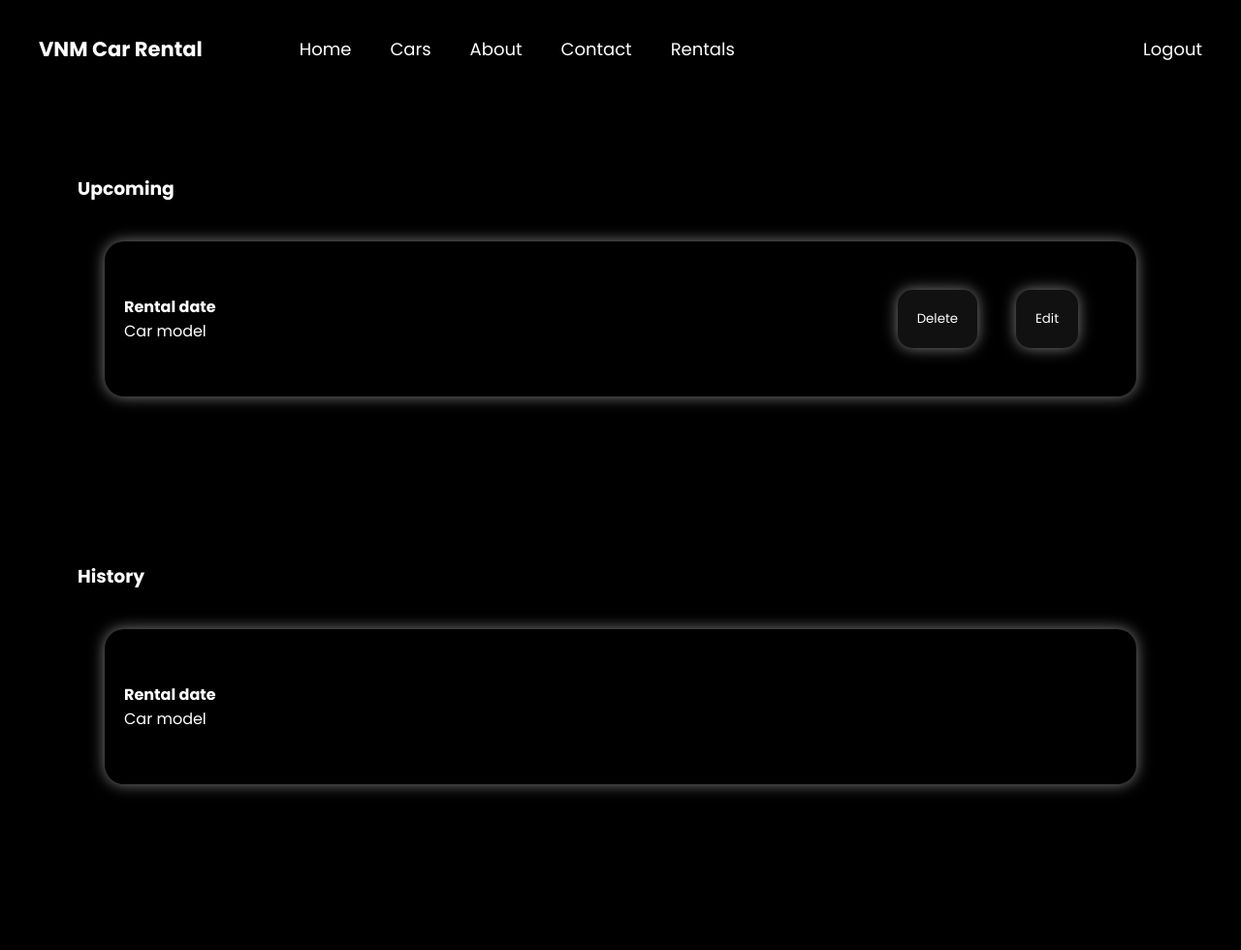
After one commit to Geromeeeeeee/vnm, a PHP site: page /vnm-system/html/rentals.html in a window 1280 px wide. The commit adds this page. Shown: the whole page at 97% size. Run offline with PHP 8.4, Linux system fonts and the light colour scheme.

Commit message:
hello gab wla aq masyado nagawa sorry

```diff
--- a/vnm-system/css/main.css
+++ b/vnm-system/css/main.css
@@ -68,7 +68,7 @@ main{
 }
 @media (min-width:600px) {
     nav{
-        font-size: var(--font-l);
+        font-size: var(--font-m);
         gap: var(--space-m);
         padding:0 var(--padding-l);
     }
@@ -76,7 +76,7 @@ main{
         margin-right: var(--space-l);
     }
     nav button:nth-child(6){
-        font-size:var(--font-l);
+        font-size:var(--font-m);
     }
     nav a{
         display: flex;
@@ -86,7 +86,7 @@ main{
         transition: 0.125s ease-in-out;
     }
     nav a:hover, nav button:hover, #logout button:hover{
-        scale: 1.125;
+        scale: 1.075;
     }
     #logout{
         font-size: var(--font-l);
@@ -132,4 +132,8 @@ main{
     section{
         min-height: 50vh;
     }
+    .car-details p{
+        font-size: var(--font-m);
+        margin-bottom: var(--space-l);
+    }
 }
--- /dev/null
+++ b/vnm-system/css/rent_form.css
@@ -0,0 +1,109 @@
+:root{
+    --font-color:white;
+    --padding-s:2.5vh;
+    --padding-l:5vh;
+    --font-fam:Poppins;
+    --font-s:12px;
+    --font-m:18px;
+    --font-l:24px;
+    --font-xl:30px;
+    --space-s:2.5vh;
+    --space-m:5vh;
+    --space-l:7.5vh;
+    --radius-s:15px;
+    --radius-m:20px;
+    --radius-l:25px;
+}
+*{
+    margin: 0;
+    padding: 0;
+    box-sizing: border-box;
+    font-family: var(--font-fam);
+}
+nav button:nth-child(7){
+        margin-left: auto;
+        width: fit-content;
+        height: fit-content;
+        background-color: transparent;
+        border: transparent;
+        font-size:var(--font-s);
+        transition: 0.125s ease-in-out;
+    }
+@media (min-width:600px){
+    nav button:nth-child(7){
+        font-size:var(--font-m);
+    }
+    main{
+        display: grid;
+        place-items: center;
+    }
+    #rent-details{
+        display: grid;
+        grid-template-columns: 50% 1fr;
+        grid-template-rows: 1fr;
+        background-color: rgba(50, 50, 50, 0.25);
+        backdrop-filter: blur(25px);
+        border: transparent;
+        box-shadow: 0px 0px 15px 0px rgba(255,255,255,0.5);
+        -webkit-box-shadow: 0px 0px 15px 0px rgba(255,255,255,0.5);
+        -moz-box-shadow: 0px 0px 15px 0px rgba(255,255,255,0.5);
+        width: 75vw;
+        height: 90vh;
+    }
+    .car-img{
+        display: grid;
+        grid-template-columns: repeat(2, 1fr);
+        grid-template-rows: repeat(2, 1fr);
+        grid-column-gap: 15px;
+        grid-row-gap: 15px;
+    }
+    .car-img img{
+        height: 100%;
+        width: 100%;
+        object-fit: cover;
+    }
+    #img1{
+        grid-area: 1 / 1 / 2 / 2;
+    }
+    #img2{
+        grid-area: 1 / 2 / 2 / 3;
+    }
+    #img3{
+        grid-area: 2 / 1 / 3 / 2;
+    }
+    #img4{
+        grid-area: 2 / 2 / 3 / 3;
+    }
+    form{
+        padding: 5vh;
+        display: flex;
+        flex-direction: column;
+    }
+    form input{
+        margin-bottom: var(--space-s);
+        padding: 0.5vh;
+        color: #111;
+        transition: 0.25s ease-in-out;
+        background-color: rgb(200, 200, 200);
+        border: transparent;
+    }
+    form input:focus{
+        background-color: rgb(255, 255, 255);
+    }
+    form button{
+        margin: auto 0 0 auto;
+        width: 30%;
+        height: fit-content;
+        background-color: #111;
+        padding: var(--padding-s);
+        border-radius: var(--radius-s);
+        box-shadow: 0px 0px 15px 0px rgba(255,255,255,0.5);
+        -webkit-box-shadow: 0px 0px 15px 0px rgba(255,255,255,0.5);
+        -moz-box-shadow: 0px 0px 15px 0px rgba(255,255,255,0.5);
+        border: transparent;
+        transition: 0.25s ease-in-out;
+    }
+    form button:hover{
+        scale: 1.05;
+    }
+}
--- /dev/null
+++ b/vnm-system/css/rental.css
@@ -0,0 +1,67 @@
+:root{
+    --font-color:white;
+    --padding-s:2.5vh;
+    --padding-l:5vh;
+    --font-fam:Poppins;
+    --font-s:12px;
+    --font-m:18px;
+    --font-l:24px;
+    --font-xl:30px;
+    --space-s:2.5vh;
+    --space-m:5vh;
+    --space-l:7.5vh;
+    --radius-s:15px;
+    --radius-m:20px;
+    --radius-l:25px;
+}
+*{
+    margin: 0;
+    padding: 0;
+    box-sizing: border-box;
+    font-family: var(--font-fam);
+}
+@media (min-width:600px){
+    main, #upcoming, #history{
+        display: flex;
+        flex-direction: column;
+        justify-content: flex-start;
+        align-items: center;
+        padding: var(--padding-l);
+    }
+    section{
+        width: 100%;
+        height: fit-content;
+        gap: var(--space-m);
+    }
+    section h3{
+        margin-right: auto;
+    }
+    .rental-detail{
+        width: 95%;
+        height: 20vh;
+        border-radius: var(--radius-m);
+        box-shadow: 0px 0px 15px 0px rgba(255,255,255,0.5);
+        -webkit-box-shadow: 0px 0px 15px 0px rgba(255,255,255,0.5);
+        -moz-box-shadow: 0px 0px 15px 0px rgba(255,255,255,0.5);
+        display: flex;
+        align-items: center;
+        justify-content: space-between;
+        padding: var(--padding-s);
+    }
+    form{
+        display: flex;
+        flex-direction: row;
+        width: fit-content;
+        gap: var(--space-m);
+    }
+    form button{
+        width:fit-content;
+        background-color: #111;
+    }
+    #edit-popover:popover-open{
+        background-color: white;
+        width: 50vw;
+        height: 50vh;
+        z-index: 10;
+    }
+}
--- /dev/null
+++ b/vnm-system/html/rentals.html
@@ -0,0 +1,72 @@
+<!DOCTYPE html>
+<html lang="en">
+<head>
+    <meta charset="UTF-8">
+    <meta name="viewport" content="width=device-width, initial-scale=1.0">
+    <link rel="stylesheet" href="../css/main.css">
+    <link rel="stylesheet" href="../css/rent_form.css">
+    <link rel="stylesheet" href="../css/rental.css?v=1.1">
+    <title>Rentals</title>
+</head>
+<body>
+    <nav>
+        <h3>VNM Car Rental</h3>
+        <a href="../php/login-dashboard.php">Home</a>
+        <a href="#cars">Cars</a>
+        <a href="#aboutUs">About</a>
+        <a href="">Contact</a>
+        <a href="../html/rentals.html">Rentals</a>
+        <button popovertarget="logout">Logout</button>
+    </nav>
+
+    <div id="logout" popover="auto">
+    <p>Are you sure you want to logout?</p>
+    <div class="logout-button">
+        <button type="button" onclick="handleLogout('no')">No</button>
+        <button type="button" onclick="handleLogout('yes')">Yes</button>
+        </div>
+    </div>
+    <main>
+        <section id="upcoming">
+            <h3>Upcoming</h3>
+            <div class="rental-detail">
+            <div class="detail">
+                <h4>Rental date</h4>
+                <p>Car model</p>
+            </div>
+            <form action="">
+                <button type="submit">Delete</button>
+                <button popovertarget="edit-popover">Edit</button>
+            </form>
+        </div>
+        <div id="edit-popover" popover="auto">
+            <form action="rent.php" method="post">
+                <label for="car_model">Car Model: </label>
+                <input type="text" name="car_model" readonly required>
+
+                <label for="pickup">Pickup Date: </label>
+                <input type="date" name="pickup" min="<?= date('Y-m-d'); ?>" required>
+
+                <input type="time" name="time" required>
+
+                <label for="duration">Duration: </label>
+                <input type="number" name="duration" min="1" required>
+
+                <label for="price">Price: </label>
+                <input type="number" name="price" readonly required>
+                <button type="submit">Confirm</button>
+            </form>
+        </div>
+        </section>
+        <section id="history">
+            <h3>History</h3>
+            <div class="rental-detail">
+            <div class="detail">
+                <h4>Rental date</h4>
+                <p>Car model</p>
+            </div>
+        </div>
+        </section>
+    </main>
+</body>
+</html>
--- a/vnm-system/js/dashboard.js
+++ b/vnm-system/js/dashboard.js
@@ -1,9 +1,11 @@
 function openDetailsModal(fullName, description, dailyRate, imagesJson) {
     const allImages = JSON.parse(imagesJson);
+    // Update modal text
     document.getElementById('modalCarName').textContent = fullName;
     document.getElementById('modalDailyRate').textContent = `Daily Rate: ₱${dailyRate}`;
     document.getElementById('modalCarDescription').innerHTML = description;
 
+    // Update images
     const imgIds = ['img1', 'img2', 'img3', 'img4'];
     for (let i = 0; i < imgIds.length; i++) {
         const imgElement = document.getElementById(imgIds[i]);
@@ -17,6 +19,10 @@ function openDetailsModal(fullName, description, dailyRate, imagesJson) {
             imgElement.style.display = 'none';
         }
     }
+
+    // <-- Update Rent button dynamically
+    const rentButton = document.querySelector('#view-details button a');
+    rentButton.href = `../php/rent_form.php?car_id=${carId}`;
 }
 
 function handleLogout(answer) {
--- a/vnm-system/php/login-dashboard.php
+++ b/vnm-system/php/login-dashboard.php
@@ -56,7 +56,7 @@ foreach ($cars as $car) {
                 \'' . htmlspecialchars($car['model'], ENT_QUOTES) . '\',
                 \'' . $description_html . '\',
                 \'' . number_format($car['daily_rate'], 2) . '\',
-                \'' . $images_json . '\'
+                \'' . $images_json . '\',
         )">View Details</button>
     </div>';
 }
--- a/vnm-system/php/login.php
+++ b/vnm-system/php/login.php
@@ -114,15 +114,15 @@ if (isset($_POST['login'])) {
     if (!filter_var($email, FILTER_VALIDATE_EMAIL)) {
         $login_error = "Invalid email format.";
     } else {
-        $stmt = $conn->prepare("SELECT id, password FROM users WHERE email=?");
+        $stmt = $conn->prepare("SELECT user_id, password FROM users WHERE email=?");
         $stmt->bind_param("s", $email);
         $stmt->execute();
         $result = $stmt->get_result();
 
         if ($result->num_rows == 1) {
           $data = $result->fetch_assoc();
-          if (password_verify($password, $data['password'])) {
-            $_SESSION['user'] = $data['id'];
+                    if (password_verify($password, $data['password'])) {
+                        $_SESSION['user'] = $data['user_id'];
             // Successful login, redirect
             header("Location: login-dashboard.php");
             exit;
--- /dev/null
+++ b/vnm-system/php/rent.php
@@ -0,0 +1,3 @@
+<?php
+    include 'db.php';
+?>
```
Also changed, not shown: vnm-system/css/login-dashboard.css (+16 -4 lines), vnm-system/html/dashboard.html (+6 -4 lines), vnm-system/html/rent_form.html (added, +56 -0 lines), vnm-system/php/rent_form.php (added, +7 -0 lines).
